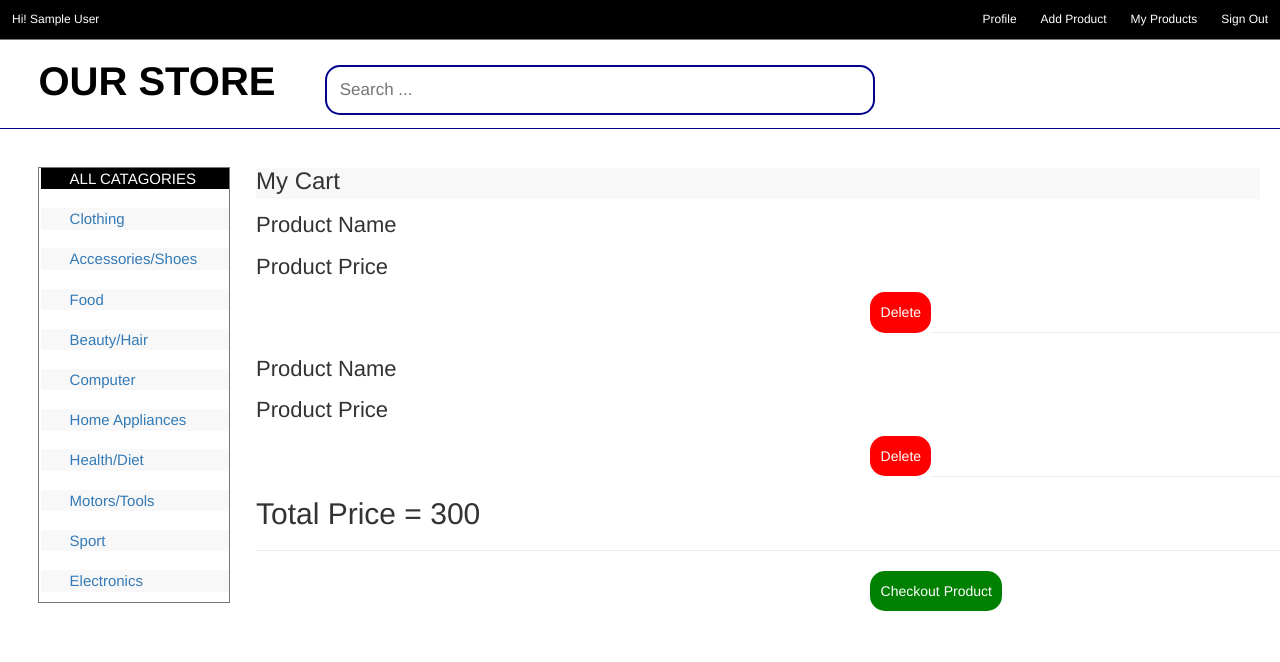
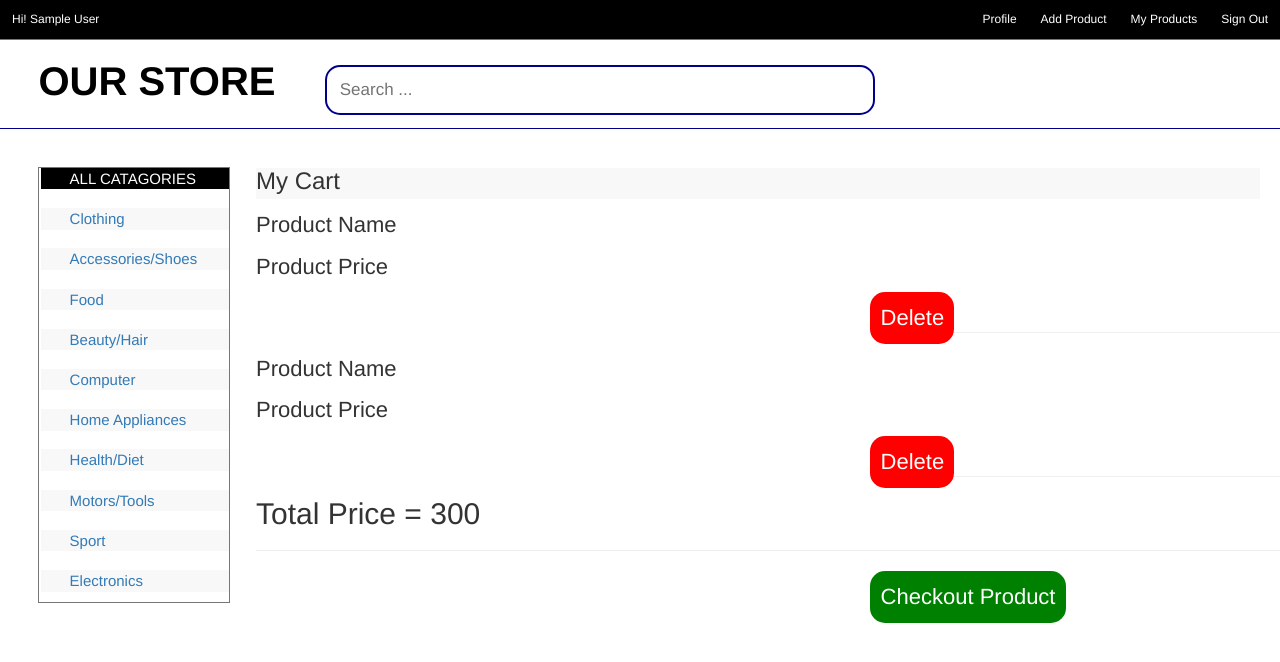
Before and after one commit to Heavenly23/Ecommerce-website, a PHP site: page /Ecommerce-website/cart.php in a window 1280 px wide. Shown: the top 662 px of the page. Run offline with PHP 8.4, Linux system fonts and the light colour scheme; the visitor is signed in with stand-in values (Sample User, id 1).

Commit message:
'home_for_buyers.php' updated, now both 'my cart' and 'sign out' button works

```diff
--- a/cart.php
+++ b/cart.php
@@ -59,20 +59,20 @@
         <p> Product Price </p>
 
         <input type="button" id="addProduct" class="cartButton"
-        value="Delete" name="addProduct" style="background-color:red;color:white;font-size:22;padding:1%;margin-left:60%;"><br>
+        value="Delete" name="addProduct" style="background-color:red;color:white;font-size:22px;padding:1%;margin-left:60%;"><br>
         <hr>
 
         <p> Product Name </p>
         <p> Product Price </p>
 
         <input type="button" id="addProduct" class="cartButton"
-        value="Delete" name="addProduct" style="background-color:red;color:white;font-size:22;padding:1%;margin-left:60%;"><br>
+        value="Delete" name="addProduct" style="background-color:red;color:white;font-size:22px;padding:1%;margin-left:60%;"><br>
         <hr>
 
         <h2> Total Price = 300</h2>
         <hr>
         <input type="button" id="addProduct" class="cartButton"
-        style="background-color:green;color:white;font-size:22;padding:1%;margin-left:60%;"
+        style="background-color:green;color:white;font-size:22px;padding:1%;margin-left:60%;"
         value="Checkout Product" name="addProduct">
 
           </div>
--- a/home_for_buyers.php
+++ b/home_for_buyers.php
@@ -25,8 +25,8 @@
 
    <div class="top_nav_bar">
      <a style="color:white;float:left;"> Hi! <?php echo $_SESSION['username']; ?></a>
-     <a href="index.html">Sign Out </a>
-     <a href="cart.html"> My Cart </a>
+     <a href="index.php">Sign Out </a>
+     <a href="cart.php"> My Cart </a>
      <a> Profile </a>
 
      </div>
@@ -127,7 +127,6 @@
        echo "<p><button>Add to Cart</button></p>";
        echo "</div>";
        echo "</div>";
-
    }}
 
 
--- a/register.html
+++ b/register.html
@@ -49,7 +49,7 @@
           <!-- <lable id="addressLabel">Address <span>*</span> </lable><br>
           <input type="text" id="addressRegister" name="addressRegister"><br><br> -->
           <select id="accountType" name="accountType">
-            <option value="Customer">Customer</option>
+            <option value="Custom">Customer</option>
             <option value="Seller">Seller</option>
           </select><br><br>
           <!-- <lable id="countryLabel"> Country <span>*</span> </lable><br>
```
Also changed, not shown: LoginAndRegister.php (+7 -6 lines), DB Setup/db.sql (line endings or trailing spaces).
